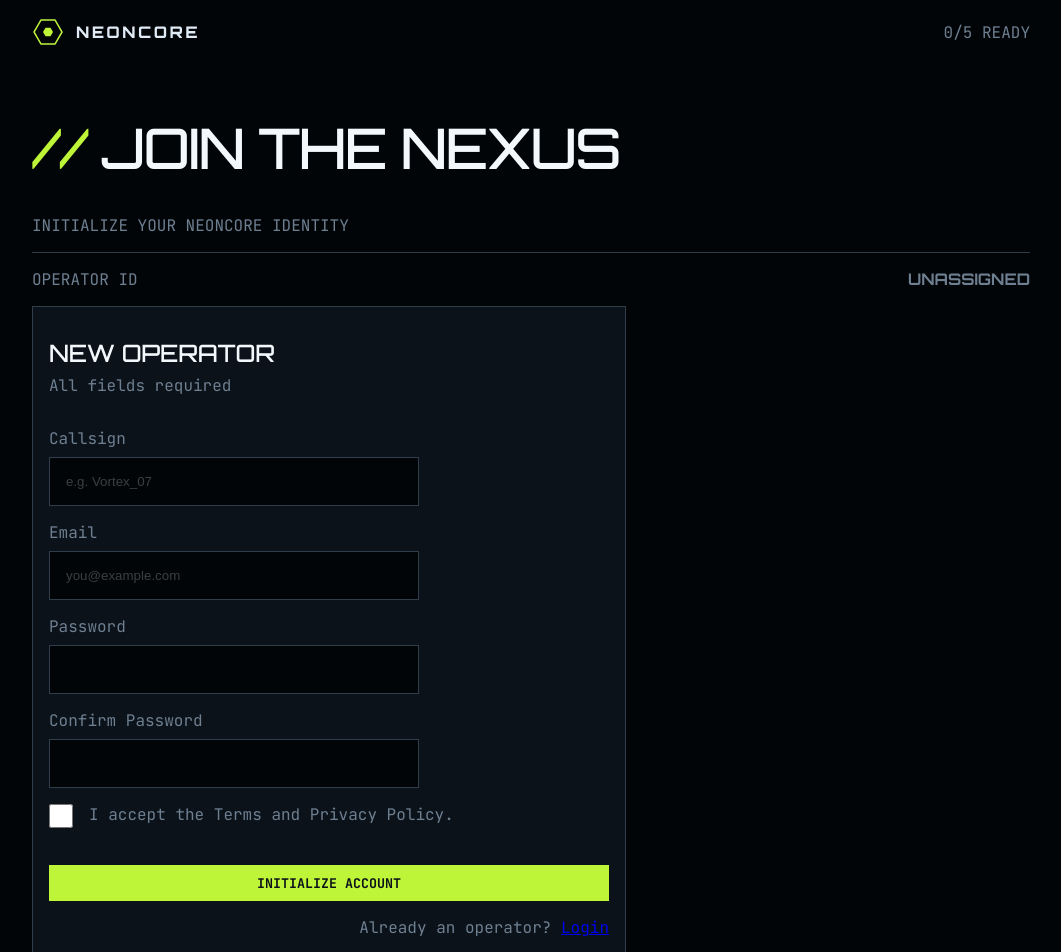
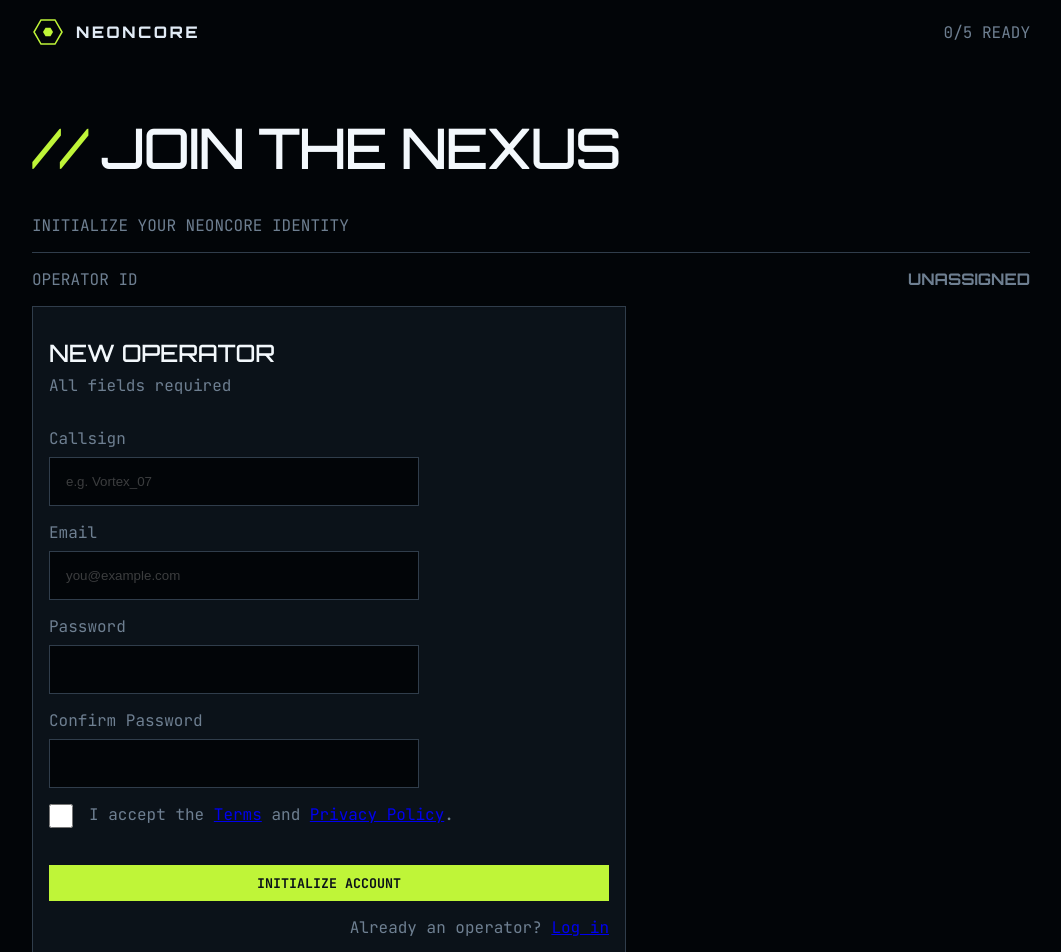
Before and after one commit to jkaps9/gamer-sign-up-form, a React (Vite) app: page / in a window 1280 px wide. Shown: the top 952 px of the page, without its empty margins (109-1170 px from the left). Built offline with nearby package versions, Linux system fonts and the light colour scheme.

Commit message:
feat(FormInput): enhance label to support markdown links and update login text

```diff
--- a/src/App.tsx
+++ b/src/App.tsx
@@ -38,7 +38,7 @@ function App() {
       <p>
         Already an operator?{" "}
         <a href="#" className="accent-text">
-          Login
+          Log in
         </a>
       </p>
     </>
@@ -131,7 +131,7 @@ function App() {
         <FormInput
           id="acceptTerms"
           name="acceptTerms"
-          label="I accept the Terms and Privacy Policy."
+          label="I accept the [Terms](#terms) and [Privacy Policy](#privacy)."
           type="checkbox"
           value={formData.acceptTerms}
           onChange={handleChange}
--- a/src/components/FormInput.tsx
+++ b/src/components/FormInput.tsx
@@ -7,6 +7,41 @@ export interface FormInputProps extends InputHTMLAttributes<HTMLInputElement> {
   label: string;
   errorMessage?: string;
   isInvalid?: boolean;
+}
+
+function parseMarkdownLinks(text: string): React.ReactNode[] {
+  const linkRegex = /\[([^\]]+)\]\(([^)]+)\)/g;
+  const result: React.ReactNode[] = [];
+
+  let lastIndex = 0;
+  let match: RegExpExecArray | null;
+
+  while ((match = linkRegex.exec(text)) !== null) {
+    if (match.index > lastIndex) {
+      result.push(text.substring(lastIndex, match.index));
+    }
+
+    const linkText = match[1];
+    const linkUrl = match[2];
+    result.push(
+      <a
+        key={match.index}
+        href={linkUrl}
+        target={linkUrl.startsWith("#") ? undefined : "_blank"}
+        rel="noreferrer"
+      >
+        {linkText}
+      </a>,
+    );
+
+    lastIndex = linkRegex.lastIndex;
+  }
+
+  if (lastIndex < text.length) {
+    result.push(text.substring(lastIndex));
+  }
+
+  return result;
 }
 
 const FormInput = forwardRef<HTMLInputElement, FormInputProps>(
@@ -29,7 +64,7 @@ const FormInput = forwardRef<HTMLInputElement, FormInputProps>(
     return (
       <div className={`${styles.inputGroup} ${className || ""}`.trim()}>
         <label htmlFor={inputId} className={styles.label}>
-          {label}
+          <span>{parseMarkdownLinks(label)}</span>
         </label>
         <input
           id={inputId}
```
